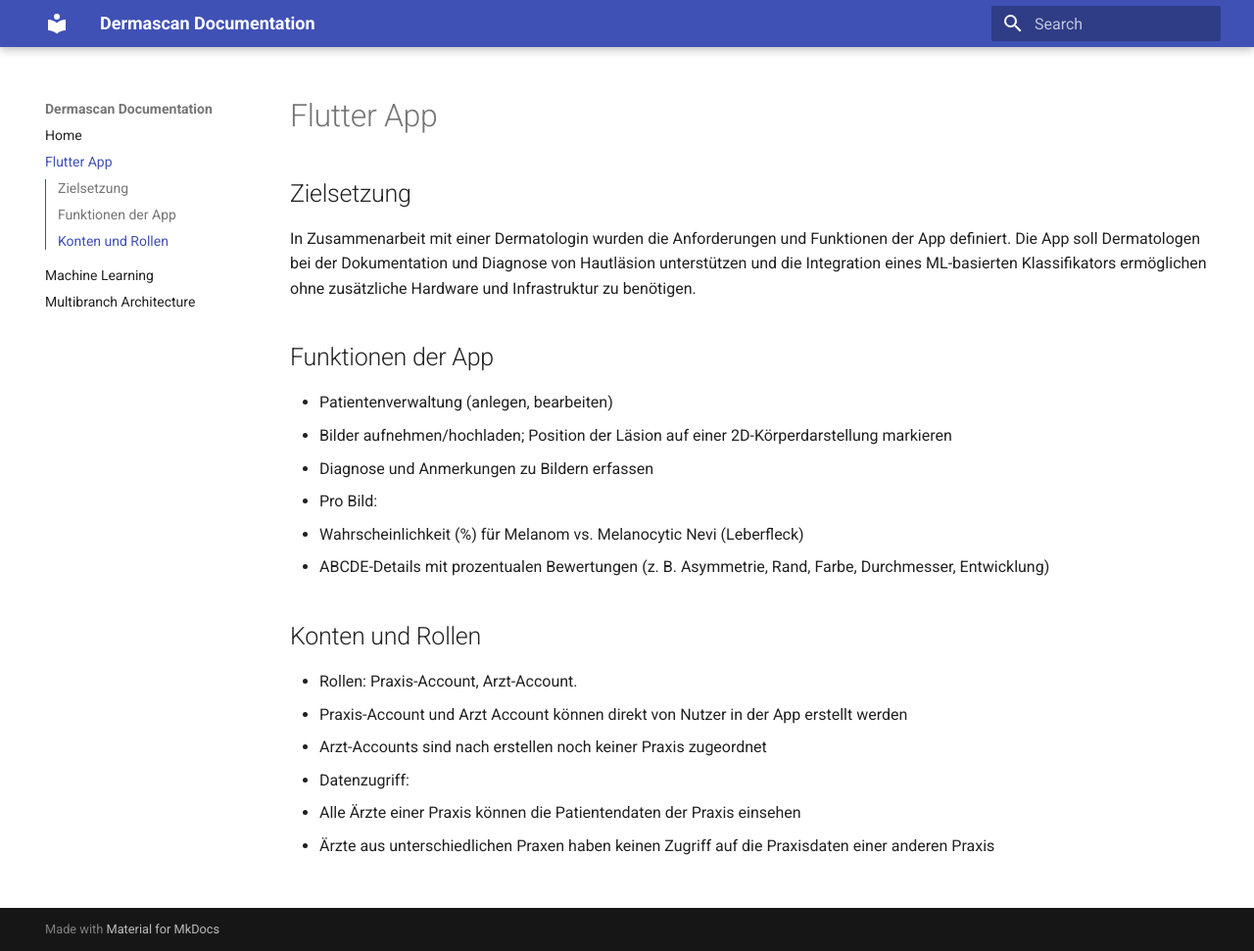
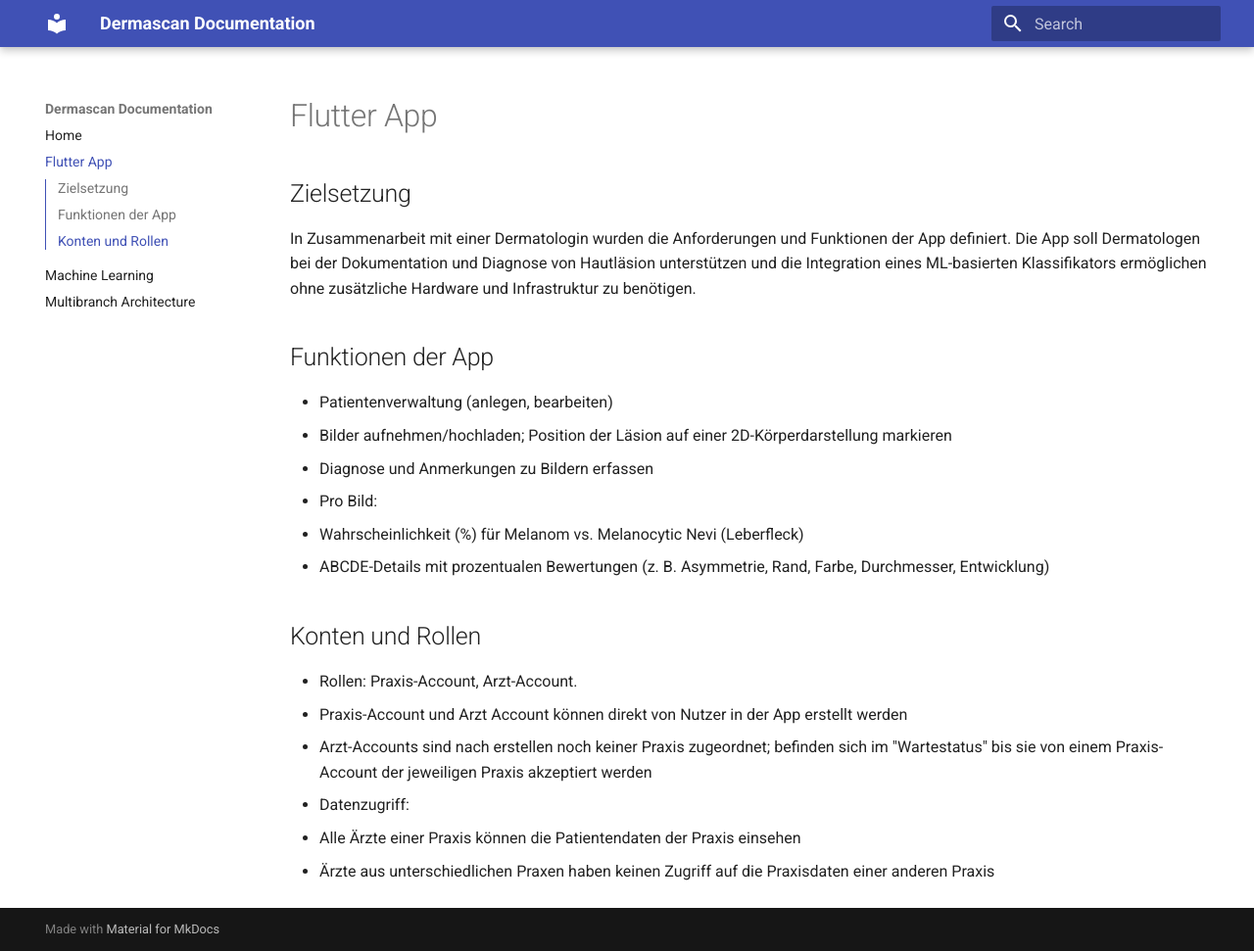
Before and after one commit to mrcklwhn/dermascan, an MkDocs documentation site: the page built from docs/app/app.md, in a window 1280 px wide and 971 px high. Shown: the whole window at 98% size. Built offline with MkDocs 1.6.1 and Material for MkDocs 9.7.7, drawn with Linux system fonts in a browser that asks for light colours.

Commit message:
Update documentation: Clarify the status of Arzt-Accounts during creation and acceptance process

```diff
--- a/docs/app/app.md
+++ b/docs/app/app.md
@@ -16,7 +16,7 @@ Die App soll Dermatologen bei der Dokumentation und Diagnose von Hautläsion unt
 ## Konten und Rollen
 - Rollen: Praxis-Account, Arzt-Account.
 - Praxis-Account und Arzt Account können direkt von Nutzer in der App erstellt werden
-- Arzt-Accounts sind nach erstellen noch keiner Praxis zugeordnet
+- Arzt-Accounts sind nach erstellen noch keiner Praxis zugeordnet; befinden sich im "Wartestatus" bis sie von einem Praxis-Account der jeweiligen Praxis akzeptiert werden
 - Datenzugriff:
   - Alle Ärzte einer Praxis können die Patientendaten der Praxis einsehen
   - Ärzte aus unterschiedlichen Praxen haben keinen Zugriff auf die Praxisdaten einer anderen Praxis
```
